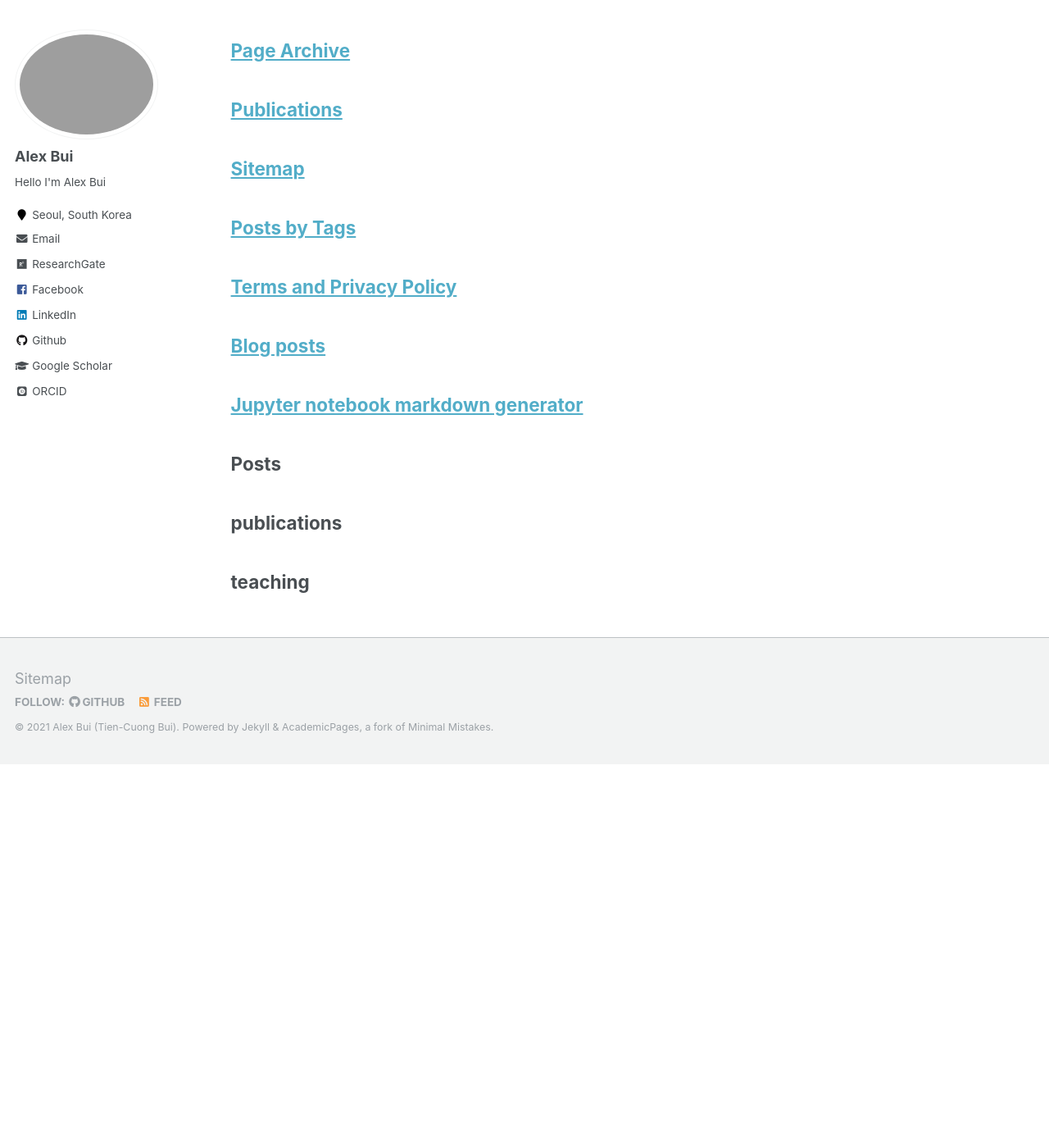
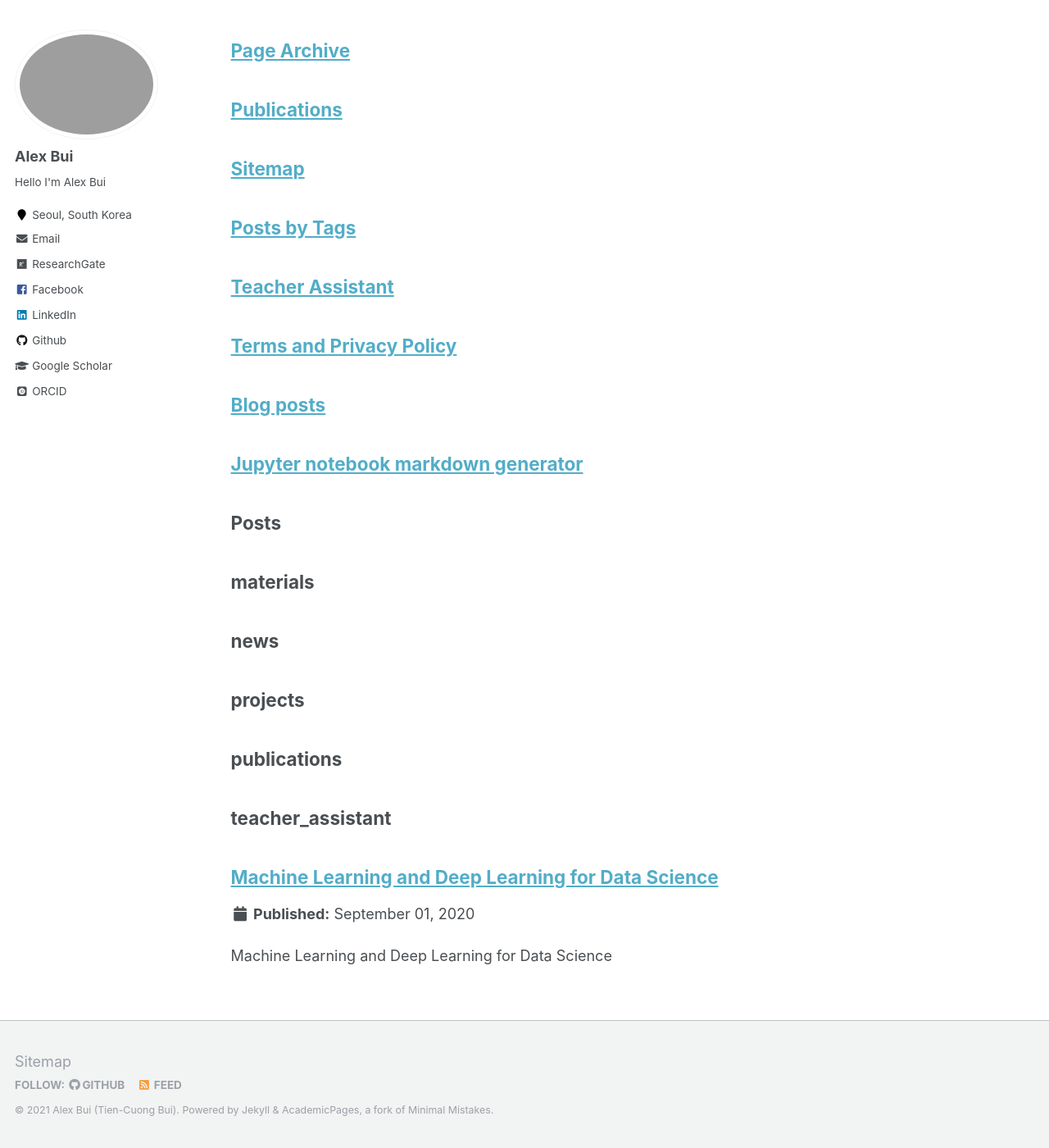
Before and after one commit to alexbui91/alexbui91.github.io, a Jekyll site: the page built from _pages/sitemap.md, in a window 1280 px wide and 1400 px high, scrolled down 926 px. Shown: the whole window at 82% size. Built offline with Jekyll 4.4.1, drawn with Linux system fonts in a browser that asks for light colours; some web fonts are replaced; before the commit the page ends 1858 px from its top, so only the background shows below that.

Commit message:
modify header menu and folder

```diff
--- a/_config.yml
+++ b/_config.yml
@@ -175,10 +175,19 @@ kramdown:
 
 # Collections
 collections:
-  teaching:
+  teacher_assistant:
     output: true
     permalink: /:collection/:path/
   publications:
+    output: true
+    permalink: /:collection/:path/
+  projects:
+    output: true
+    permalink: /:collection/:path/
+  materials:
+    output: true
+    permalink: /:collection/:path/
+  news:
     output: true
     permalink: /:collection/:path/
 
@@ -202,10 +211,10 @@ defaults:
     values:
       layout: single
       author_profile: true
-  # _teaching
+  # _teacher_assistant
   - scope:
       path: ""
-      type: teaching
+      type: teacher_assistant
     values:
       layout: single
       author_profile: true
@@ -215,6 +224,24 @@ defaults:
   - scope:
       path: ""
       type: publications
+    values:
+      layout: single
+      author_profile: true
+      share: true
+      comments: true
+  #projects
+  - scope:
+      path: ""
+      type: projects
+    values:
+      layout: single
+      author_profile: true
+      share: true
+      comments: true
+  #news
+  - scope:
+      path: ""
+      type: news
     values:
       layout: single
       author_profile: true
--- a/_layouts/single.html
+++ b/_layouts/single.html
@@ -34,7 +34,7 @@ layout: default
           <p class="page__date"><strong><i class="fa fa-fw fa-calendar" aria-hidden="true"></i> {{ site.data.ui-text[site.locale].date_label | default: "Published:" }}</strong> <time datetime="{{ page.modified | date: "%Y-%m-%d" }}">{{ page.modified | date: "%B %d, %Y" }}</time></p>
         {% endif %}
 
-        {% if page.collection == 'teaching' %}
+        {% if page.collection == 'teaching_assistant' %}
           <p> {{ page.type }}, <i>{{ page.venue }}</i>, {{ page.date | default: "1900-01-01" | date: "%Y" }} </p>
         {% elsif page.venue and page.date %}
           <p>Published in <i>{{ page.venue }}</i>, {{ page.date | default: "1900-01-01" | date: "%Y" }} </p>
--- /dev/null
+++ b/_teacher_assistant/2020-autumn-teaching-1.md
@@ -0,0 +1,11 @@
+---
+title: "Machine Learning and Deep Learning for Data Science"
+collection: teacher_assistant
+type: "Workshop"
+permalink: /teacher-assistant/2020-autumn-machine-learning-and-deep-learning-for-data-science
+venue: "Seoul National University, Graduate School of Data Science"
+date: 2020-09-01
+location: "Seoul, South Korea"
+---
+
+Machine Learning and Deep Learning for Data Science
```
Also changed, not shown: _pages/teacher-assistant.html (added, +12 -0 lines), 7 other files.
